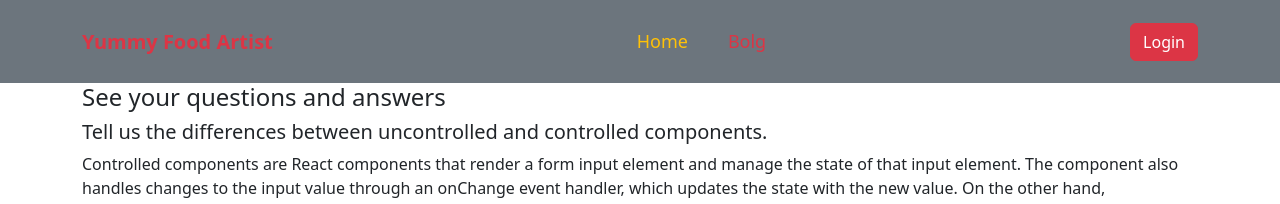
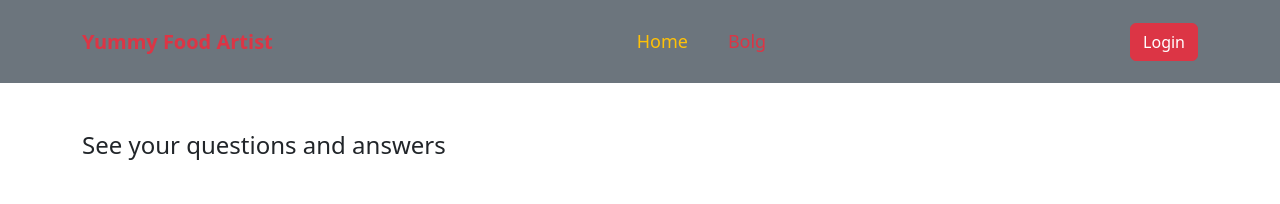
Before and after one commit to Shumona-Akter/yummy-food-artist, a React (Vite) app: page /blog in a window 1280 px wide. Shown: the top 204 px of the page. Built offline with nearby package versions, Linux system fonts and the light colour scheme; no server answers.

Commit message:
some information about the blog page dowmload pdf

```diff
--- a/index.html
+++ b/index.html
@@ -2,9 +2,9 @@
 <html lang="en">
   <head>
     <meta charset="UTF-8" />
-    <link rel="icon" type="image/svg+xml" href="/vite.svg" />
     <meta name="viewport" content="width=device-width, initial-scale=1.0" />
-    <title>Vite + React</title>
+    <title>Yummy Food Artist</title>
+    <link rel="shortcut icon" href="https://i.ibb.co/yyw0VK6/f.jpg" type="image/x-icon">
   </head>
   <body>
     <div id="root"></div>
--- a/package.json
+++ b/package.json
@@ -23,6 +23,7 @@
     "react-lazyload": "^3.2.0",
     "react-rating": "^2.0.5",
     "react-router-dom": "^6.11.0",
+    "react-to-pdf": "^0.0.14",
     "react-toastify": "^9.1.2",
     "sort-by": "^1.2.0"
   },
--- a/src/pages/Blog/Blog.jsx
+++ b/src/pages/Blog/Blog.jsx
@@ -1,10 +1,17 @@
 import React from 'react';
 import { Container } from 'react-bootstrap';
+import Pdf from "react-to-pdf";
+const ref = React.createRef();
 
 const Blog = () => {
     return (
-        <Container>
-            <h4>See your questions and answers</h4>
+        <Container className='my-5'>
+
+
+            <div className="App">
+
+      <div ref={ref}>
+      <h4 className='mb-5'>See your questions and answers</h4>
             <h5>Tell us the differences between uncontrolled and controlled components.</h5>
             <p>Controlled components are React components that render a form input element and manage the state of that input element. The component also handles changes to the input value through an onChange event handler, which updates the state with the new value. On the other hand, uncontrolled components are React components that render a form input element but don't manage the state of that input element. Instead, the input element manages its own state internally using the DOM.</p>
             <h5>How to validate React props using PropTypes?</h5>
@@ -13,6 +20,12 @@ const Blog = () => {
             <p>Node.js is a JavaScript runtime that allows developers to write server-side code using JavaScript. It's built on top of the V8 JavaScript engine, which is also used by Google Chrome. Node.js provides an event-driven, non-blocking I/O model that makes it suitable for building scalable and high-performance applications. Node.js comes with built-in modules that allow developers to handle various tasks such as file system access, networking, and HTTP/HTTPS requests. on the other hand,Express.js, is a web application framework for Node.js. It provides a set of features and tools that make it easier to build web applications and APIs using Node.js. Express.js builds on top of Node.js and adds more functionality, such as middleware for handling requests and responses, routing for mapping URLs to controllers, and template engines for rendering dynamic views.</p>
             <h5>What is a custom hook, and why will you create a custom hook?</h5>
             <p>A custom hook in React is a function that encapsulates reusable logic that can be shared between different components. Custom hooks allow you to extract common functionality from your components and share it across your application. custom hooks are a powerful feature in React that can help you write cleaner, more reusable code. Custom hooks can make your component code more readable and concise by abstracting away complex logic and implementation details.</p>
+
+      </div>
+      <Pdf targetRef={ref} filename="code-example.pdf">
+        {({ toPdf }) => <button onClick={toPdf} className='bg-warning p-3 text-white my-5 '>Download Quetion</button>}
+      </Pdf>
+        </div>
         </Container>
     );
 };
--- a/src/pages/Login.jsx
+++ b/src/pages/Login.jsx
@@ -19,6 +19,7 @@ const Login = () => {
     .then(result =>{
       const googleUser = result.user
      setUser(googleUser)
+     navigate(from, {replace: true})
     })
     .catch(error => {
       console.log(error)
@@ -31,6 +32,7 @@ const Login = () => {
     .then(result =>{
       const googleUser = result.user
      setUser(googleUser)
+     navigate(from, {replace: true})
     })
     .catch(error => {
       console.log(error)
```
Also changed, not shown: 1 other file (tests, documents, lock files or other folders).
